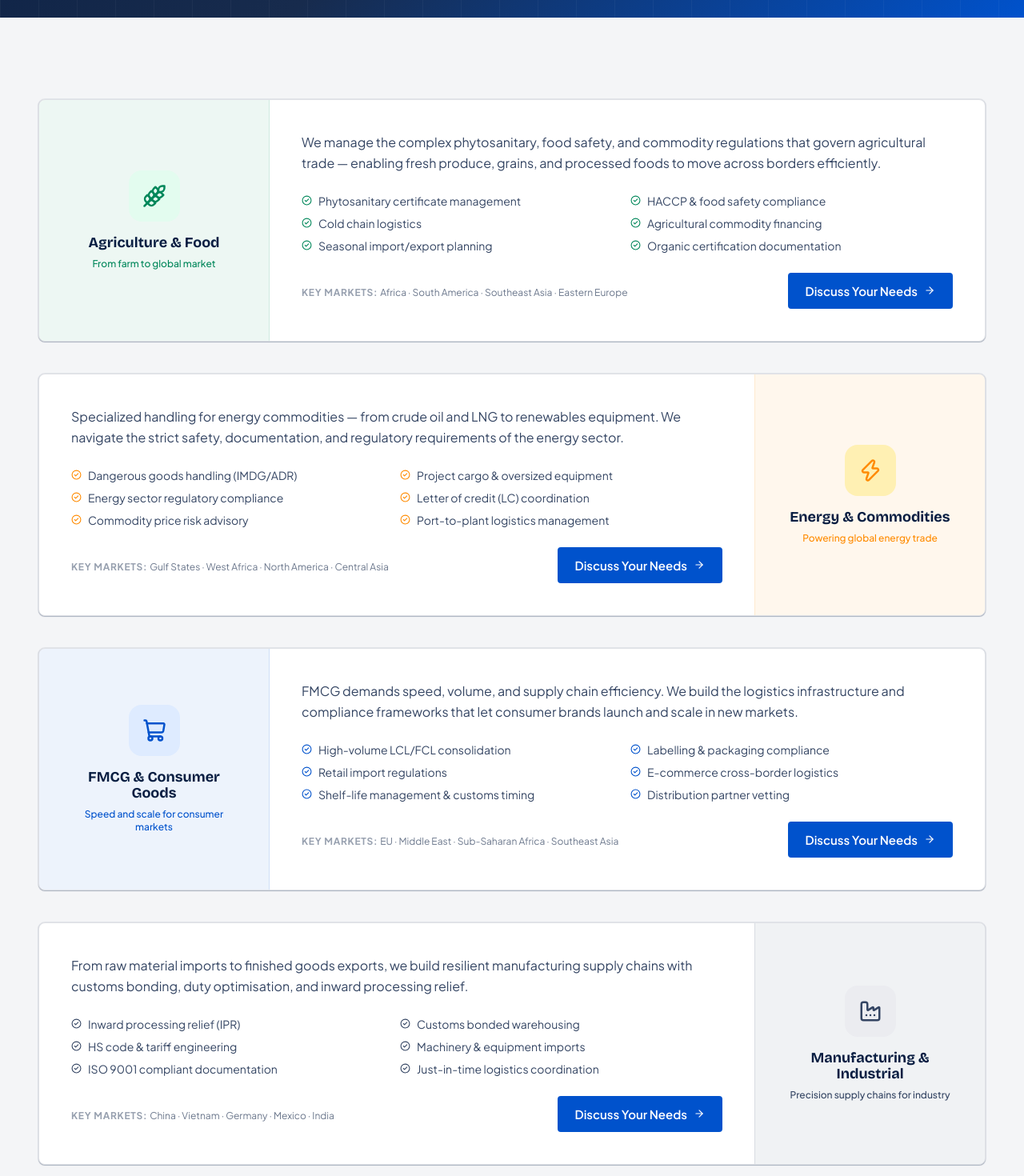
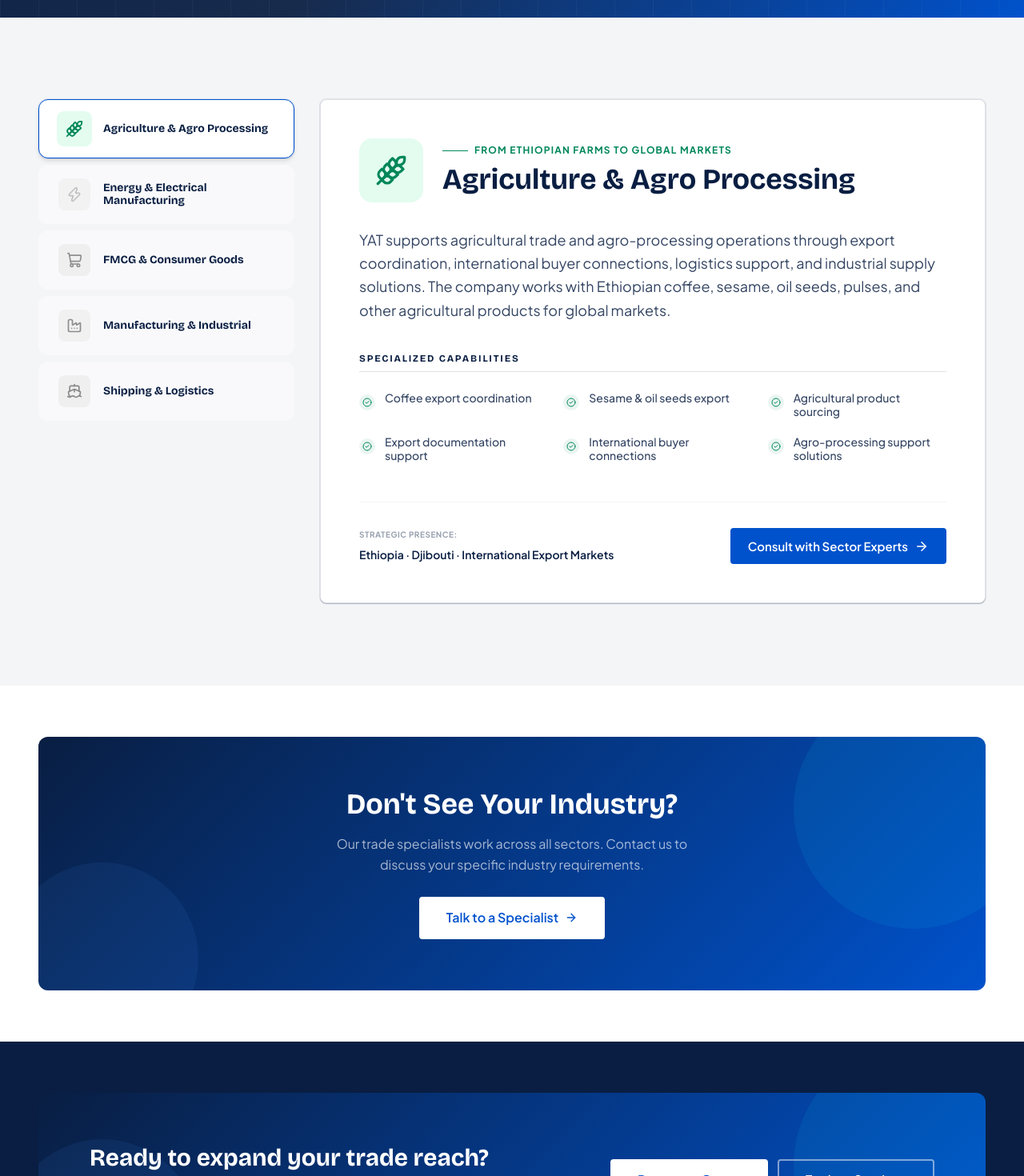
Before and after one commit to Bisrategebriel/yatm, a Next.js app: page /industries in a window 1280 px wide. Shown: the part 540-2010 px from the top of the page at 80% size. Built offline with nearby package versions, Linux system fonts and the light colour scheme.

Commit message:
fix: change layout on how different industries display with information, update content, and change headline color to white

```diff
--- a/app/industries/page.tsx
+++ b/app/industries/page.tsx
@@ -1,49 +1,45 @@
-import type { Metadata } from "next";
+"use client";
+
+import { useState } from "react";
 import Link from "next/link";
 import { Wheat, Zap, ShoppingCart, Factory, Ship, Building2, Pill, Car, CheckCircle2, ArrowRight } from "lucide-react";
-
-export const metadata: Metadata = {
-  title: "Industries",
-  description: "YAT Business Group serves Agriculture, Energy, FMCG, Shipping, and Manufacturing, industries with specialist trade solutions.",
-  alternates: { canonical: "https://www.yat-m.com/industries" },
-};
 
 const industries = [
   {
     id: "agriculture",
     icon: Wheat,
-    title: "Agriculture & Food",
+    title: "Agriculture & Agro Processing",
     color: "#00875A",
     bg: "#E3FCEF",
-    tagline: "From farm to global market",
-    desc: "We manage the complex phytosanitary, food safety, and commodity regulations that govern agricultural trade — enabling fresh produce, grains, and processed foods to move across borders efficiently.",
+    tagline: "From Ethiopian Farms to Global Markets",
+    desc: "YAT supports agricultural trade and agro-processing operations through export coordination, international buyer connections, logistics support, and industrial supply solutions. The company works with Ethiopian coffee, sesame, oil seeds, pulses, and other agricultural products for global markets.",
     capabilities: [
-      "Phytosanitary certificate management",
-      "HACCP & food safety compliance",
-      "Cold chain logistics",
-      "Agricultural commodity financing",
-      "Seasonal import/export planning",
-      "Organic certification documentation",
+      "Coffee export coordination",
+      "Sesame & oil seeds export",
+      "Agricultural product sourcing",
+      "Export documentation support",
+      "International buyer connections",
+      "Agro-processing support solutions",
     ],
-    markets: "Africa · South America · Southeast Asia · Eastern Europe",
+    markets: "Ethiopia · Djibouti · International Export Markets",
   },
   {
     id: "energy",
     icon: Zap,
-    title: "Energy & Commodities",
+    title: "Energy & Electrical Manufacturing",
     color: "#FF8B00",
     bg: "#FFF0B3",
-    tagline: "Powering global energy trade",
-    desc: "Specialized handling for energy commodities — from crude oil and LNG to renewables equipment. We navigate the strict safety, documentation, and regulatory requirements of the energy sector.",
+    tagline: "Powering Industrial and Commercial Growth",
+    desc: "Through its sister company Affluence Electrical Appliance Manufacturer PLC, YAT supports the growing energy and industrial sector with electrical manufacturing partnerships and industrial power solutions designed for modern operations.",
     capabilities: [
-      "Dangerous goods handling (IMDG/ADR)",
-      "Project cargo & oversized equipment",
-      "Energy sector regulatory compliance",
-      "Letter of credit (LC) coordination",
-      "Commodity price risk advisory",
-      "Port-to-plant logistics management",
+      "Electrical appliance manufacturing support",
+      "Industrial transformer production partnership",
+      "Power infrastructure support",
+      "Industrial electrical systems",
+      "Manufacturing equipment coordination",
+      "Industrial project support solutions",
     ],
-    markets: "Gulf States · West Africa · North America · Central Asia",
+    markets: "Ethiopia · Industrial Manufacturing Networks · International Supply Partnerships",
   },
   {
     id: "fmcg",
@@ -51,17 +47,17 @@
     title: "FMCG & Consumer Goods",
     color: "#0052CC",
     bg: "#DEEBFF",
-    tagline: "Speed and scale for consumer markets",
-    desc: "FMCG demands speed, volume, and supply chain efficiency. We build the logistics infrastructure and compliance frameworks that let consumer brands launch and scale in new markets.",
+    tagline: "From Agro-processing to Consumer Markets",
+    desc: "Through A Square A Agro-Processing PLC, YAT supports FMCG and consumer goods production with agro-processing operations, juice manufacturing, plantation development, and supply chain support solutions.",
     capabilities: [
-      "High-volume LCL/FCL consolidation",
-      "Labelling & packaging compliance",
-      "Retail import regulations",
-      "E-commerce cross-border logistics",
-      "Shelf-life management & customs timing",
-      "Distribution partner vetting",
+      "Juice production operations",
+      "Fruit & tomato processing",
+      "Agro-processing infrastructure",
+      "Consumer product manufacturing",
+      "Production line operations",
+      "Agricultural supply chain support",
     ],
-    markets: "EU · Middle East · Sub-Saharan Africa · Southeast Asia",
+    markets: "Bahir Dar · Lake Tana Plantation Operations · Ethiopian Consumer Markets",
   },
   {
     id: "manufacturing",
@@ -70,92 +66,95 @@
     color: "#344563",
     bg: "#EBECF0",
     tagline: "Precision supply chains for industry",
-    desc: "From raw material imports to finished goods exports, we build resilient manufacturing supply chains with customs bonding, duty optimisation, and inward processing relief.",
+    desc: "YAT provides manufacturing support, industrial machinery supply, factory setup coordination, and operational assistance for businesses in manufacturing and industrial sectors.",
     capabilities: [
-      "Inward processing relief (IPR)",
-      "Customs bonded warehousing",
-      "HS code & tariff engineering",
-      "Machinery & equipment imports",
-      "ISO 9001 compliant documentation",
-      "Just-in-time logistics coordination",
+      "Plastic product manufacturing",
+      "Industrial machinery supply",
+      "Factory design & installation",
+      "Recycling system support",
+      "Metal mold supply",
+      "Production operation support",
     ],
-    markets: "China · Vietnam · Germany · Mexico · India",
+    markets: "Ethiopia · China Supplier Networks · Industrial Trade Markets",
   },
   {
     id: "shipping",
     icon: Ship,
-    title: "Shipping & Maritime",
+    title: "Shipping & Logistics",
     color: "#0747A6",
     bg: "#DEEBFF",
-    tagline: "The backbone of global trade",
-    desc: "Port agency services, ship spares logistics, crew supply chain management, and maritime compliance — designed for operators who need precision at sea.",
+    tagline: "Connecting Global Trade Through Reliable Logistics",
+    desc: "YAT provides integrated shipping, forwarding, customs clearing, and transportation solutions that help businesses move goods efficiently across international and local supply chains.",
     capabilities: [
-      "Ship spares & maintenance logistics",
-      "Port clearance & agency coordination",
-      "Maritime customs compliance",
-      "Crew supply & provisioning logistics",
-      "Flag state documentation",
-      "ATA Carnet for equipment",
+      "International freight forwarding",
+      "Cargo shipping coordination",
+      "Customs clearing services",
+      "Port handling operations",
+      "Inland transportation support",
+      "Cross-border logistics coordination",
     ],
-    markets: "Singapore · Dubai · Rotterdam · Houston · Shanghai",
+    markets: "Ethiopia · Djibouti Trade Corridor · International Shipping Networks",
   },
-  {
-    id: "construction",
-    icon: Building2,
-    title: "Construction & Infrastructure",
-    color: "#253858",
-    bg: "#EBECF0",
-    tagline: "Moving materials for mega-projects",
-    desc: "From steel and cement imports to heavy equipment logistics, we support infrastructure projects across emerging markets with the specialized logistics they demand.",
-    capabilities: [
-      "Heavy lift & project cargo",
-      "Temporary import permits",
-      "ATA Carnet for equipment",
-      "Construction material classification",
-      "Site-specific delivery coordination",
-      "Bonded stores for project consumables",
-    ],
-    markets: "East Africa · Gulf Region · Southeast Asia · West Africa",
-  },
-  {
-    id: "pharma",
-    icon: Pill,
-    title: "Pharmaceuticals & Healthcare",
-    color: "#DE350B",
-    bg: "#FFEBE6",
-    tagline: "Compliance-driven healthcare logistics",
-    desc: "GDP-compliant pharmaceutical logistics with temperature monitoring, regulatory documentation, and import/export licensing for medicines, medical devices, and diagnostics.",
-    capabilities: [
-      "GDP-compliant cold chain",
-      "Import licensing for pharmaceuticals",
-      "Regulatory documentation (MSDS, COA)",
-      "Medical device HS classification",
-      "Controlled substances compliance",
-      "WHO-approved storage facilities",
-    ],
-    markets: "EU · India · USA · Gulf States · Sub-Saharan Africa",
-  },
-  {
-    id: "automotive",
-    icon: Car,
-    title: "Automotive",
-    color: "#00B8D9",
-    bg: "#E6FCFF",
-    tagline: "Precision logistics for automotive supply chains",
-    desc: "RORO shipping, parts procurement, and customs specialization for automotive OEMs and aftermarket suppliers operating across global manufacturing corridors.",
-    capabilities: [
-      "RORO & container vehicle shipping",
-      "Automotive parts HS classification",
-      "Country of origin compliance",
-      "FTA benefit for auto components",
-      "JIT parts logistics",
-      "Warranty parts import management",
-    ],
-    markets: "Germany · Japan · South Korea · Mexico · Thailand",
-  },
+  // {
+  //   id: "construction",
+  //   icon: Building2,
+  //   title: "Construction & Infrastructure",
+  //   color: "#253858",
+  //   bg: "#EBECF0",
+  //   tagline: "Moving materials for mega-projects",
+  //   desc: "From steel and cement imports to heavy equipment logistics, we support infrastructure projects across emerging markets with the specialized logistics they demand.",
+  //   capabilities: [
+  //     "Heavy lift & project cargo",
+  //     "Temporary import permits",
+  //     "ATA Carnet for equipment",
+  //     "Construction material classification",
+  //     "Site-specific delivery coordination",
+  //     "Bonded stores for project consumables",
+  //   ],
+  //   markets: "East Africa · Gulf Region · Southeast Asia · West Africa",
+  // },
+  // {
+  //   id: "pharma",
+  //   icon: Pill,
+  //   title: "Pharmaceuticals & Healthcare",
+  //   color: "#DE350B",
+  //   bg: "#FFEBE6",
+  //   tagline: "Compliance-driven healthcare logistics",
+  //   desc: "GDP-compliant pharmaceutical logistics with temperature monitoring, regulatory documentation, and import/export licensing for medicines, medical devices, and diagnostics.",
+  //   capabilities: [
+  //     "GDP-compliant cold chain",
+  //     "Import licensing for pharmaceuticals",
+  //     "Regulatory documentation (MSDS, COA)",
+  //     "Medical device HS classification",
+  //     "Controlled substances compliance",
+  //     "WHO-approved storage facilities",
+  //   ],
+  //   markets: "EU · India · USA · Gulf States · Sub-Saharan Africa",
+  // },
+  // {
+  //   id: "automotive",
+  //   icon: Car,
+  //   title: "Automotive",
+  //   color: "#00B8D9",
+  //   bg: "#E6FCFF",
+  //   tagline: "Precision logistics for automotive supply chains",
+  //   desc: "RORO shipping, parts procurement, and customs specialization for automotive OEMs and aftermarket suppliers operating across global manufacturing corridors.",
+  //   capabilities: [
+  //     "RORO & container vehicle shipping",
+  //     "Automotive parts HS classification",
+  //     "Country of origin compliance",
+  //     "FTA benefit for auto components",
+  //     "JIT parts logistics",
+  //     "Warranty parts import management",
+  //   ],
+  //   markets: "Germany · Japan · South Korea · Mexico · Thailand",
+  // },
 ];
 
 export default function IndustriesPage() {
+  const [activeTab, setActiveTab] = useState(industries[0].id);
+  const activeIndustry = industries.find(i => i.id === activeTab) || industries[0];
+
   return (
     <>
       <div className="page-hero">
@@ -168,7 +167,7 @@
           <h1 className="font-display font-extrabold text-white mt-4 mb-5"
             style={{ fontSize: "clamp(2rem, 5vw, 3.5rem)", lineHeight: "1.1", color: "#FFFFFF" }}
           >
-            Deep Expertise Across<br />8 Key Sectors
+            Deep Expertise Across<br />5 Key Sectors
           </h1>
           <p className="text-white/70 max-w-2xl text-lg leading-relaxed">
             Each industry has its own regulatory landscape, logistics requirements, and compliance challenges. We bring sector-specific expertise to every client engagement.
@@ -176,45 +175,92 @@
         </div>
       </div>
 
-      {/* Industry cards */}
       <section className="section-py bg-[#F4F5F7]">
         <div className="container-site">
-          <div className="flex flex-col gap-10">
-            {industries.map((ind, i) => (
-              <article key={ind.id} id={ind.id} className="card p-0 overflow-hidden scroll-mt-24" aria-labelledby={`industry-${ind.id}-heading`}>
-                <div className={`flex flex-col lg:flex-row ${i % 2 === 1 ? "lg:flex-row-reverse" : ""}`}>
-                  <div className="lg:w-64 xl:w-72 flex-shrink-0 flex flex-col items-center justify-center p-10 text-center"
-                    style={{ background: `${ind.color}12`, borderRight: i % 2 === 0 ? `1px solid ${ind.color}20` : "none", borderLeft: i % 2 === 1 ? `1px solid ${ind.color}20` : "none" }}
+          <div className="flex flex-col lg:flex-row gap-8 min-h-[600px]">
+            {/* Sidebar Tabs */}
+            <div className="lg:w-80 flex-shrink-0">
+              <div className="flex lg:flex-col overflow-x-auto lg:overflow-visible pb-4 lg:pb-0 gap-2 scrollbar-hide">
+                {industries.map((ind) => (
+                  <button
+                    key={ind.id}
+                    onClick={() => setActiveTab(ind.id)}
+                    className={`flex items-center gap-4 px-6 py-4 rounded-xl border transition-all text-left whitespace-nowrap lg:whitespace-normal group ${activeTab === ind.id
+                      ? "bg-white border-[#0052CC] shadow-md ring-1 ring-[#0052CC]/10"
+                      : "bg-white/40 border-transparent hover:bg-white hover:border-[#DFE1E6]"
+                      }`}
                   >
-                    <div className="w-16 h-16 rounded-[16px] flex items-center justify-center mb-4" style={{ background: ind.bg }}>
-                      <ind.icon size={30} style={{ color: ind.color }} />
+                    <div
+                      className={`w-10 h-10 rounded-lg flex items-center justify-center flex-shrink-0 transition-all ${activeTab === ind.id ? "scale-110" : "opacity-60 grayscale group-hover:grayscale-0 group-hover:opacity-100"
+                        }`}
+                      style={{ background: ind.bg }}
+                    >
+                      <ind.icon size={20} style={{ color: ind.color }} />
                     </div>
-                    <h2 id={`industry-${ind.id}-heading`} className="font-display font-bold text-[#091E42] text-lg mb-2">{ind.title}</h2>
-                    <p className="text-xs font-medium" style={{ color: ind.color }}>{ind.tagline}</p>
+                    <div>
+                      <h3 className={`font-display font-bold text-sm transition-colors ${activeTab === ind.id ? "text-[#0052CC]" : "text-[#42526E]"
+                        }`}>
+                        {ind.title}
+                      </h3>
+                    </div>
+                  </button>
+                ))}
+              </div>
+            </div>
+
+            {/* Content Area */}
+            <div className="flex-1">
+              <div className="card h-full p-0 overflow-hidden border-0 shadow-xl bg-white flex flex-col">
+                <div className="p-8 lg:p-12 flex-1">
+                  <div className="flex flex-col md:flex-row md:items-center gap-6 mb-8">
+                    <div className="w-20 h-20 rounded-2xl flex items-center justify-center flex-shrink-0" style={{ background: activeIndustry.bg }}>
+                      <activeIndustry.icon size={40} style={{ color: activeIndustry.color }} />
+                    </div>
+                    <div>
+                      <div className="flex items-center gap-2 mb-2">
+                        <div className="w-8 h-px" style={{ background: activeIndustry.color }} />
+                        <span className="text-xs font-bold uppercase tracking-widest" style={{ color: activeIndustry.color }}>
+                          {activeIndustry.tagline}
+                        </span>
+                      </div>
+                      <h2 className="font-display font-extrabold text-[#091E42] text-3xl lg:text-4xl">
+                        {activeIndustry.title}
+                      </h2>
+                    </div>
                   </div>
-                  <div className="flex-1 p-8 lg:p-10">
-                    <p className="text-[#344563] leading-relaxed mb-6">{ind.desc}</p>
-                    <div className="grid sm:grid-cols-2 gap-2 mb-6">
-                      {ind.capabilities.map((c) => (
-                        <div key={c} className="flex items-center gap-2 text-sm text-[#344563]">
-                          <CheckCircle2 size={13} style={{ color: ind.color }} className="flex-shrink-0" />
-                          {c}
+
+                  <p className="text-[#344563] text-lg leading-relaxed mb-10 max-w-3xl">
+                    {activeIndustry.desc}
+                  </p>
+
+                  <div className="mb-12">
+                    <h4 className="text-xs font-bold text-[#97A0AF] uppercase tracking-[0.15em] mb-6 border-b border-[#DFE1E6] pb-2">
+                      Specialized Capabilities
+                    </h4>
+                    <div className="grid sm:grid-cols-2 lg:grid-cols-3 gap-y-5 gap-x-8">
+                      {activeIndustry.capabilities.map((c) => (
+                        <div key={c} className="flex items-start gap-3">
+                          <div className="mt-1 w-5 h-5 rounded-full flex items-center justify-center flex-shrink-0" style={{ background: `${activeIndustry.color}15` }}>
+                            <CheckCircle2 size={12} style={{ color: activeIndustry.color }} />
+                          </div>
+                          <span className="text-sm text-[#344563] font-medium leading-tight">{c}</span>
                         </div>
                       ))}
                     </div>
-                    <div className="flex flex-wrap items-center justify-between gap-4">
-                      <div>
-                        <span className="text-xs font-bold text-[#97A0AF] uppercase tracking-[0.06em]">Key Markets: </span>
-                        <span className="text-xs text-[#6B778C]">{ind.markets}</span>
-                      </div>
-                      <Link href="/contact" className="btn btn-primary text-sm">
-                        Discuss Your Needs <ArrowRight size={14} />
-                      </Link>
+                  </div>
+
+                  <div className="mt-auto pt-8 border-t border-[#F4F5F7] flex flex-col md:flex-row items-center justify-between gap-6">
+                    <div>
+                      <span className="block text-[10px] font-bold text-[#97A0AF] uppercase tracking-wider mb-1">Strategic Presence:</span>
+                      <span className="text-sm font-semibold text-[#091E42]">{activeIndustry.markets}</span>
                     </div>
+                    <Link href="/contact" className="btn btn-primary px-8 py-4 w-full md:w-auto justify-center">
+                      Consult with Sector Experts <ArrowRight size={18} />
+                    </Link>
                   </div>
                 </div>
-              </article>
-            ))}
+              </div>
+            </div>
           </div>
         </div>
       </section>
```
